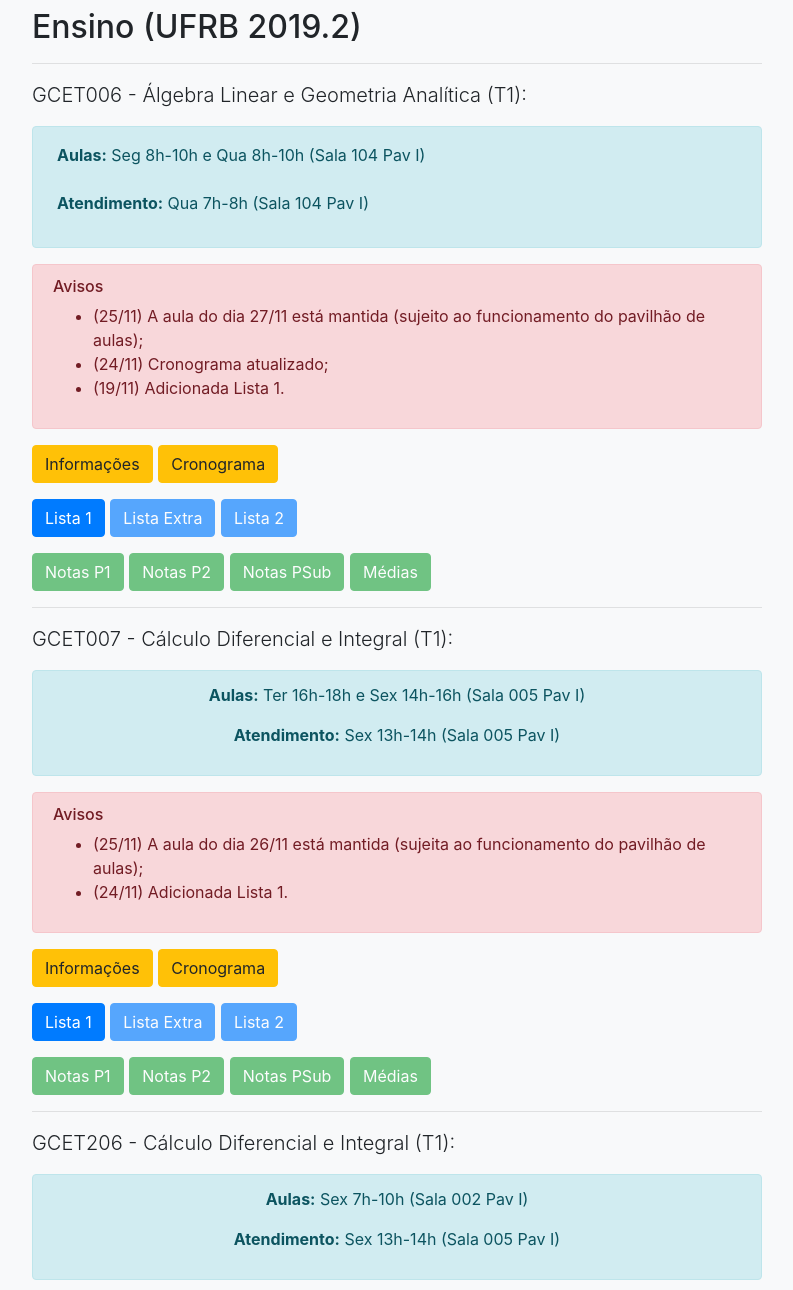
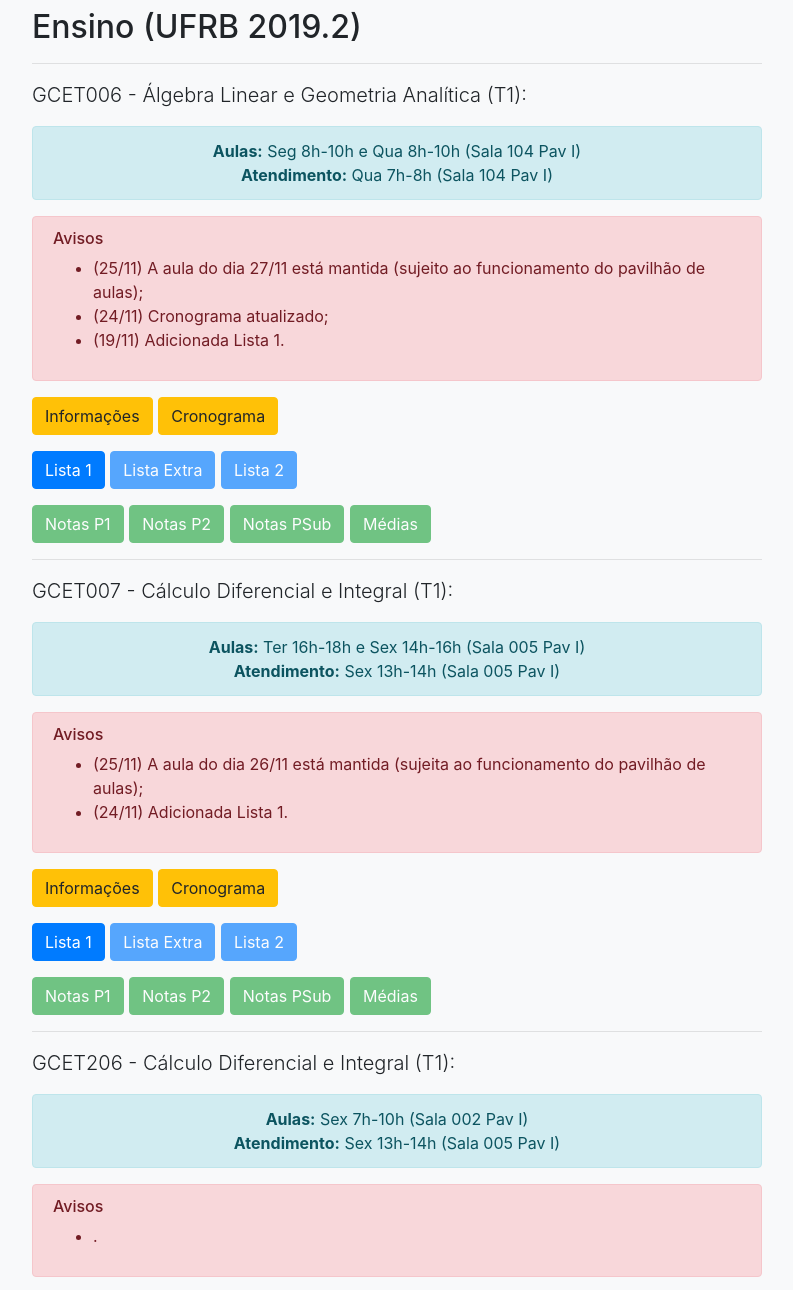
Before and after one commit to jtagomes/jtagomes.github.io, a website with bundled scripts: page index.html in a window 1280 px wide. Shown: the part 1360-2650 px from the top of the page, without its empty margins (243-1036 px from the left). Built offline with nearby package versions, Linux system fonts and the light colour scheme.

Commit message:
Update index.html

```diff
--- a/index.html
+++ b/index.html
@@ -116,8 +116,8 @@ Também possui experiência / interesse em Teoria de Grafos, Teoria do Transport
 
 <p class="lead">GCET006 - Álgebra Linear e Geometria Analítica (T1):</p>
 <div class="alert alert-info" role="alert">
-<p class="p-1" class="text-center"><strong>Aulas:</strong> Seg 8h-10h e Qua 8h-10h (Sala 104 Pav I)</p>
-<p class="p-1" class="text-center"><strong>Atendimento:</strong>  Qua 7h-8h (Sala 104 Pav I)</p>
+<p style="margin:0;" class="text-center"><strong>Aulas:</strong> Seg 8h-10h e Qua 8h-10h (Sala 104 Pav I)</p>
+<p style="margin:0;" class="text-center"><strong>Atendimento:</strong>  Qua 7h-8h (Sala 104 Pav I)</p>
 </div>
 
 <div class="alert alert-danger" role="alert">
@@ -149,8 +149,8 @@ Também possui experiência / interesse em Teoria de Grafos, Teoria do Transport
 
 <p class="lead">GCET007 - Cálculo Diferencial e Integral (T1):</p>
 <div class="alert alert-info" role="alert">
-<p class="text-center"><strong>Aulas:</strong>  Ter 16h-18h e Sex 14h-16h (Sala 005 Pav I)</p>
-<p class="text-center"><strong>Atendimento:</strong>  Sex 13h-14h (Sala 005 Pav I)</p>
+<p style="margin:0;" class="text-center"><strong>Aulas:</strong>  Ter 16h-18h e Sex 14h-16h (Sala 005 Pav I)</p>
+<p style="margin:0;" class="text-center"><strong>Atendimento:</strong>  Sex 13h-14h (Sala 005 Pav I)</p>
 </div>
 
 <div class="alert alert-danger" role="alert">
@@ -181,8 +181,8 @@ Também possui experiência / interesse em Teoria de Grafos, Teoria do Transport
 
 <p class="lead">GCET206 - Cálculo Diferencial e Integral (T1):</p>
 <div class="alert alert-info" role="alert">
-<p class="text-center"><strong>Aulas:</strong> Sex 7h-10h (Sala 002 Pav I)</p>
-<p class="text-center"><strong>Atendimento:</strong>  Sex 13h-14h (Sala 005 Pav I)</p>
+<p style="margin:0;" class="text-center"><strong>Aulas:</strong> Sex 7h-10h (Sala 002 Pav I)</p>
+<p style="margin:0;" class="text-center"><strong>Atendimento:</strong>  Sex 13h-14h (Sala 005 Pav I)</p>
 </div>
 
 <div class="alert alert-danger" role="alert">
```
